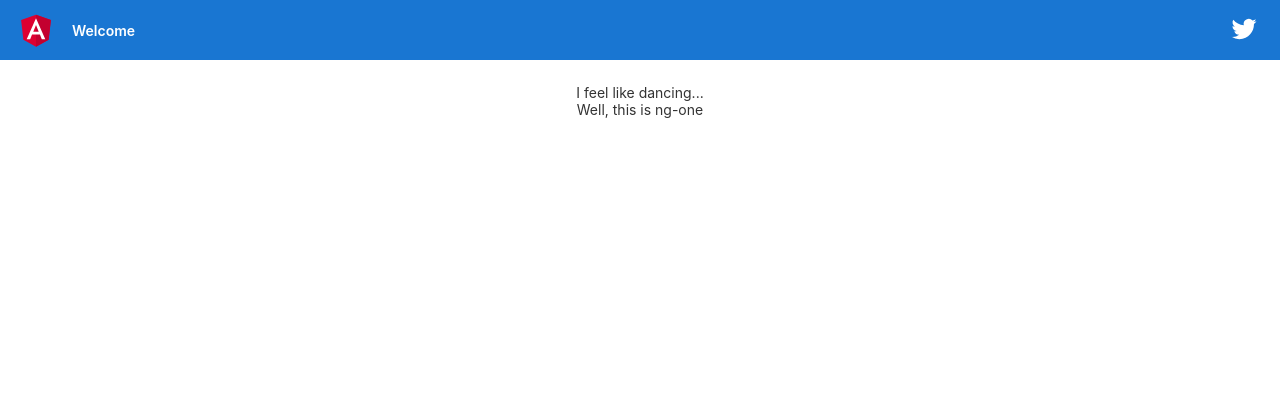
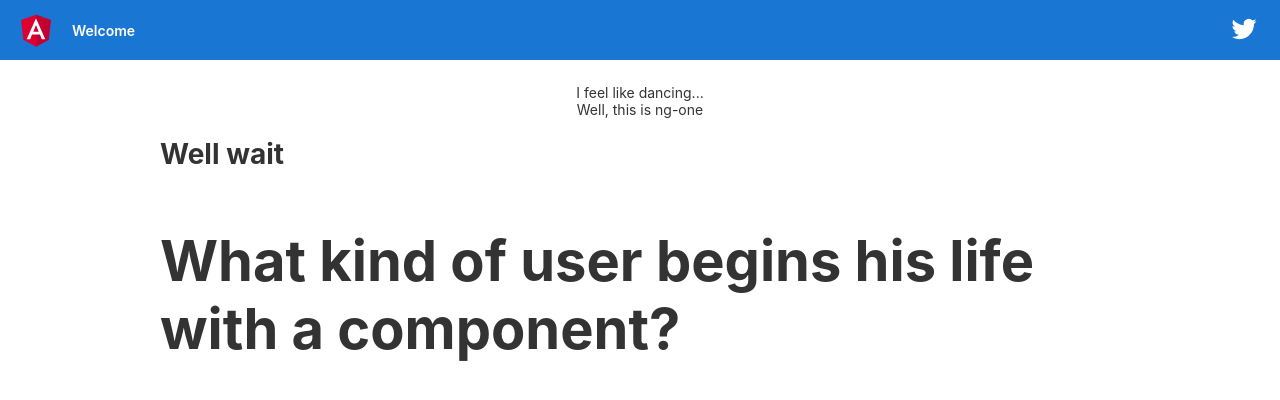
Before and after one commit to agmt5989/ang, an Angular app: page / in a window 1280 px wide. Shown: the top 400 px of the page. Built offline with nearby package versions, Linux system fonts and the light colour scheme.

Commit message:
thought something broke

```diff
--- a/src/app/app.component.html
+++ b/src/app/app.component.html
@@ -329,6 +329,7 @@
 <div class="content" role="main">
     <p>I feel like dancing...</p>
     <p>Well, this is {{title}}</p>
+    <app-user></app-user>
 </div>
 
 <!-- * * * * * * * * * * * * * * * * * * * * * * * * * * * * * * * -->
--- a/src/app/app.module.ts
+++ b/src/app/app.module.ts
@@ -2,10 +2,12 @@ import { BrowserModule } from '@angular/platform-browser';
 import { NgModule } from '@angular/core';
 
 import { AppComponent } from './app.component';
+import { UserComponent } from './user.component';
 
 @NgModule({
   declarations: [
-    AppComponent
+    AppComponent,
+    UserComponent
   ],
   imports: [
     BrowserModule
--- a/src/app/user.component.ts
+++ b/src/app/user.component.ts
@@ -2,7 +2,7 @@ import { Component } from '@angular/core';
 
 @Component({
     selector: 'app-user',
-    templateUrl: `<h1>Well wait<h1>
+    template: `<h1>Well wait<h1>
     <p>What kind of user begins his life with a component?</p>`
 })
 export class UserComponent {}
```
